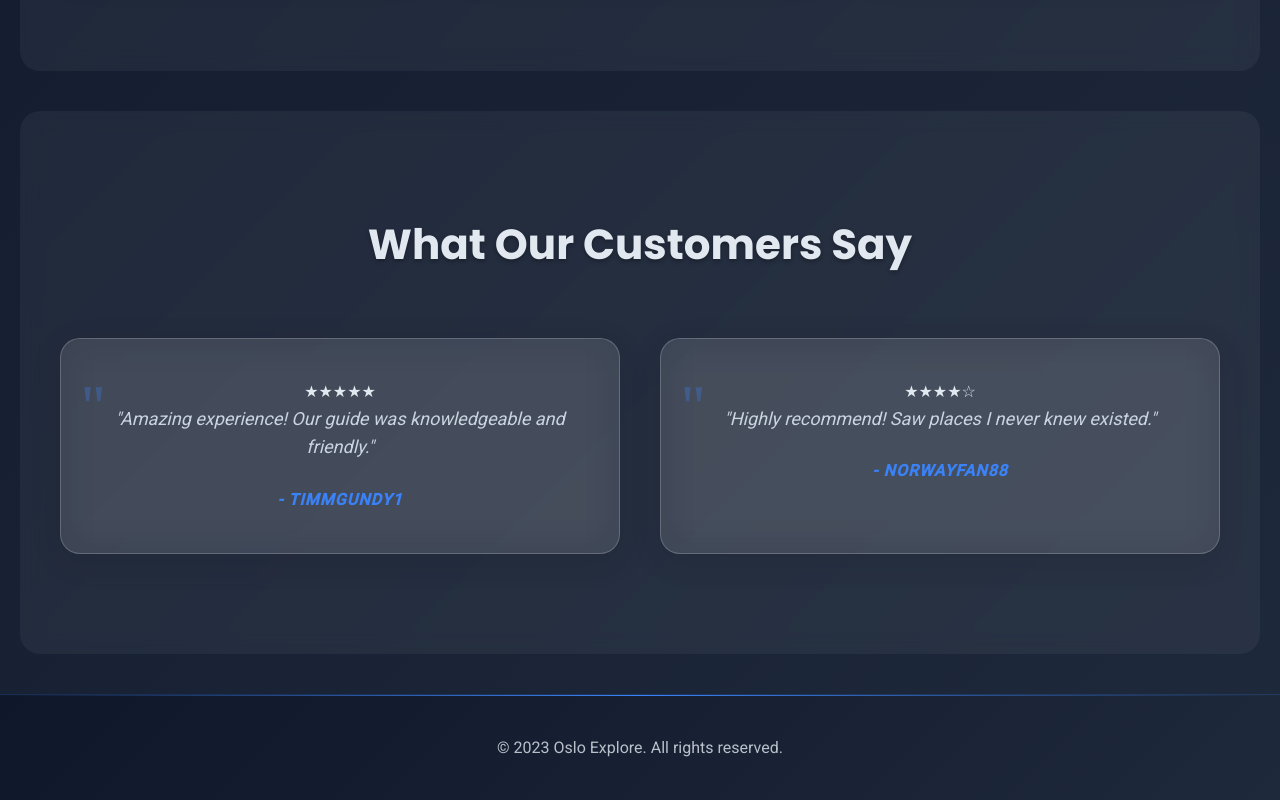
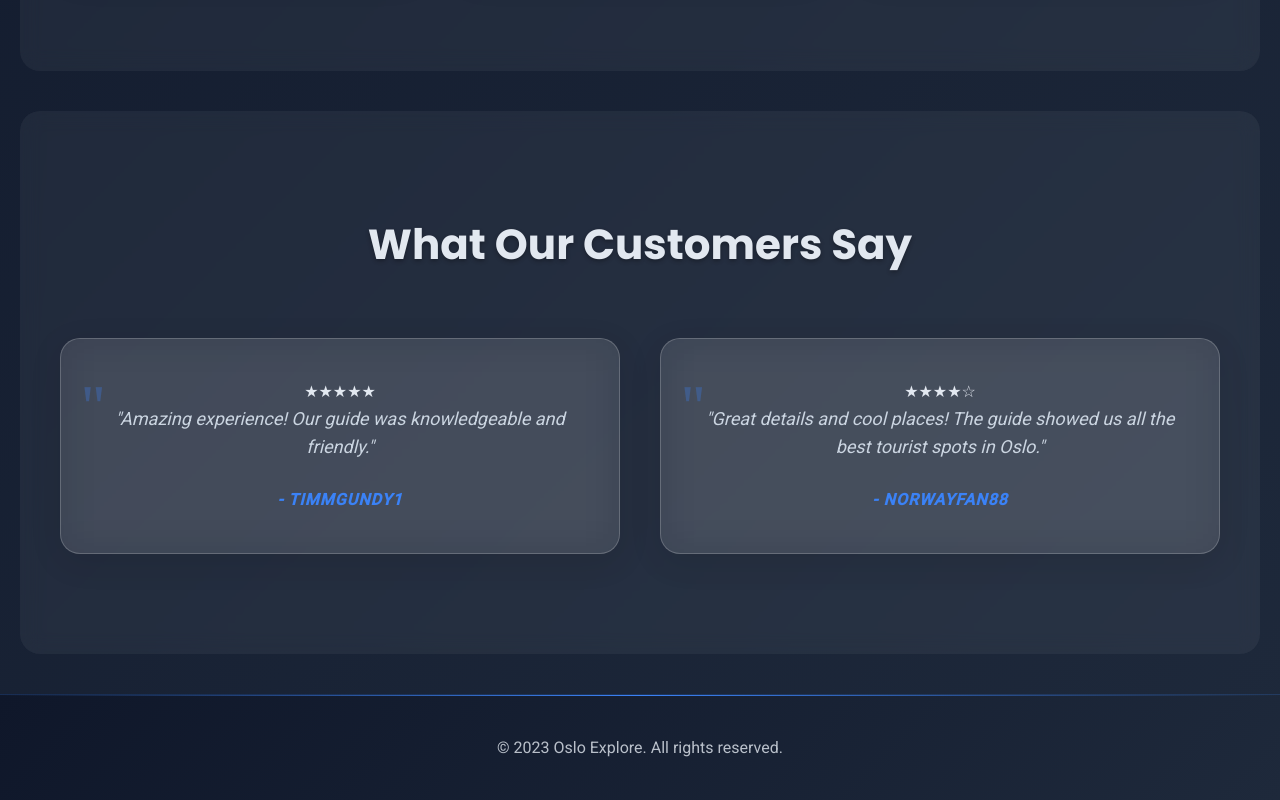
Before and after one commit to OsloExplore/oslo-explore, a plain HTML site: page index.html in a window 1280 px wide. Shown: the part 1273-2073 px from the top of the page. Drawn offline with Linux system fonts and the light colour scheme.

Commit message:
Add latest changes on reviews

```diff
--- a/index.html
+++ b/index.html
@@ -68,7 +68,7 @@
                 </div>
                 <div class="testimonial">
                     <div class="stars">★★★★☆</div>
-                    <p>"Highly recommend! Saw places I never knew existed."</p>
+                    <p>"Great details and cool places! The guide showed us all the best tourist spots in Oslo."</p>
                     <cite>- norwayfan88</cite>
                 </div>
             </div>
```
